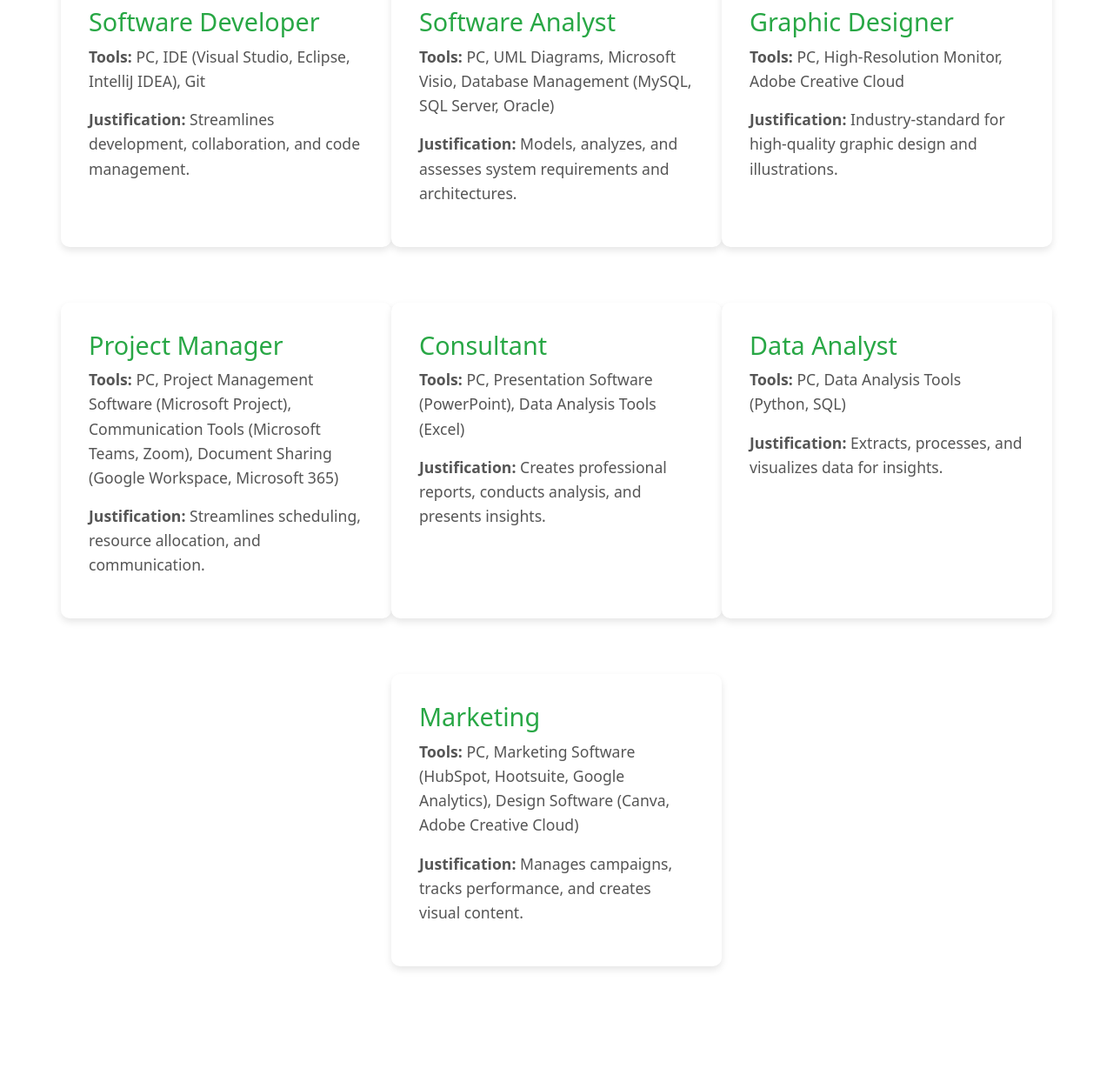
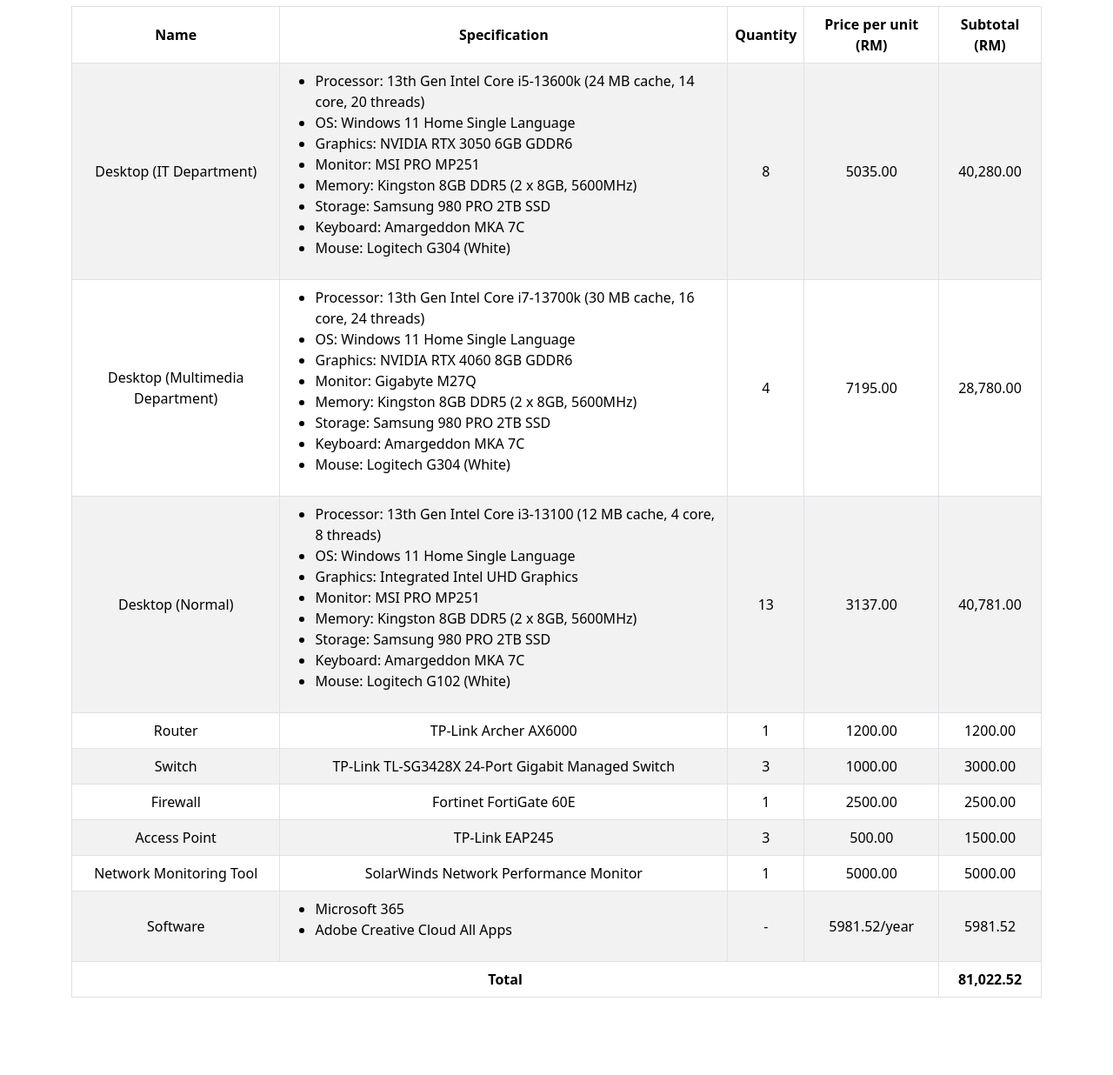
Before and after one commit to AzimAminz/DataCom, a plain HTML site: page hardware.html in a window 1280 px wide. Shown: the part 334-1570 px from the top of the page at 87% size. Drawn offline with nearby package versions, Linux system fonts and the light colour scheme.

Commit message:
update router and access point qtty

```diff
--- a/hardware.html
+++ b/hardware.html
@@ -52,62 +52,6 @@
     <header id="job">
       <h2 class="text-center mb-4">Job Roles and Tools</h2>
     </header>
-
-    <section class="container py-5">
-      <div class="row justify-content-center role-card-wrapper">
-        <!-- Software Developer -->
-        <div class="col-md-4 role-card">
-          <h3>Software Developer</h3>
-          <p><strong>Tools:</strong> PC, IDE (Visual Studio, Eclipse, IntelliJ IDEA), Git</p>
-          <p><strong>Justification:</strong> Streamlines development, collaboration, and code management.</p>
-        </div>
-
-        <!-- Software Analyst -->
-        <div class="col-md-4 role-card">
-          <h3>Software Analyst</h3>
-          <p><strong>Tools:</strong> PC, UML Diagrams, Microsoft Visio, Database Management (MySQL, SQL Server, Oracle)</p>
-          <p><strong>Justification:</strong> Models, analyzes, and assesses system requirements and architectures.</p>
-        </div>
-
-        <!-- Graphic Designer -->
-        <div class="col-md-4 role-card">
-          <h3>Graphic Designer</h3>
-          <p><strong>Tools:</strong> PC, High-Resolution Monitor, Adobe Creative Cloud</p>
-          <p><strong>Justification:</strong> Industry-standard for high-quality graphic design and illustrations.</p>
-        </div>
-
-        <!-- Project Manager -->
-        <div class="col-md-4 role-card">
-          <h3>Project Manager</h3>
-          <p><strong>Tools:</strong> PC, Project Management Software (Microsoft Project), Communication Tools (Microsoft Teams, Zoom), Document Sharing (Google Workspace, Microsoft 365)</p>
-          <p><strong>Justification:</strong> Streamlines scheduling, resource allocation, and communication.</p>
-        </div>
-
-        <!-- Consultant -->
-        <div class="col-md-4 role-card">
-          <h3>Consultant</h3>
-          <p><strong>Tools:</strong> PC, Presentation Software (PowerPoint), Data Analysis Tools (Excel)</p>
-          <p><strong>Justification:</strong> Creates professional reports, conducts analysis, and presents insights.</p>
-        </div>
-
-        <!-- Data Analyst -->
-        <div class="col-md-4 role-card">
-          <h3>Data Analyst</h3>
-          <p><strong>Tools:</strong> PC, Data Analysis Tools (Python, SQL)</p>
-          <p><strong>Justification:</strong> Extracts, processes, and visualizes data for insights.</p>
-        </div>
-
-        <!-- Marketing -->
-        <div class="col-md-4 role-card">
-          <h3>Marketing</h3>
-          <p><strong>Tools:</strong> PC, Marketing Software (HubSpot, Hootsuite, Google Analytics), Design Software (Canva, Adobe Creative Cloud)</p>
-          <p><strong>Justification:</strong> Manages campaigns, tracks performance, and creates visual content.</p>
-        </div>
-      </div>
-    </section>
-
-    <!-- Justify the selection of devices and tools. -->
-
 
     <!-- Provide a total cost breakdown. -->
 <div class="container py-5">
@@ -184,9 +128,9 @@
       <tr>
         <td>Router</td>
         <td>TP-Link Archer AX6000</td>
-            <td>2</td>
+        <td>1</td>
         <td>1200.00</td>
-            <td>2400.00</td>
+        <td>1200.00</td>
       </tr>
       <!-- Switch -->
       <tr>
@@ -208,9 +152,9 @@
       <tr>
         <td>Access Point</td>
         <td>TP-Link EAP245</td>
-            <td>6</td>
+        <td>3</td>
         <td>500.00</td>
-            <td>3000.00</td>
+        <td>1500.00</td>
       </tr>
       <!-- Network Monitoring -->
       <tr>
@@ -237,7 +181,7 @@
     <tfoot>
       <tr class="table-footer">
         <td colspan="4">Total</td>
-            <td>85,461.00</td>
+        <td>81,022.52</td>
       </tr>
     </tfoot>
   </table>
```
Lines whose indentation alone changed are shown as unchanged.
